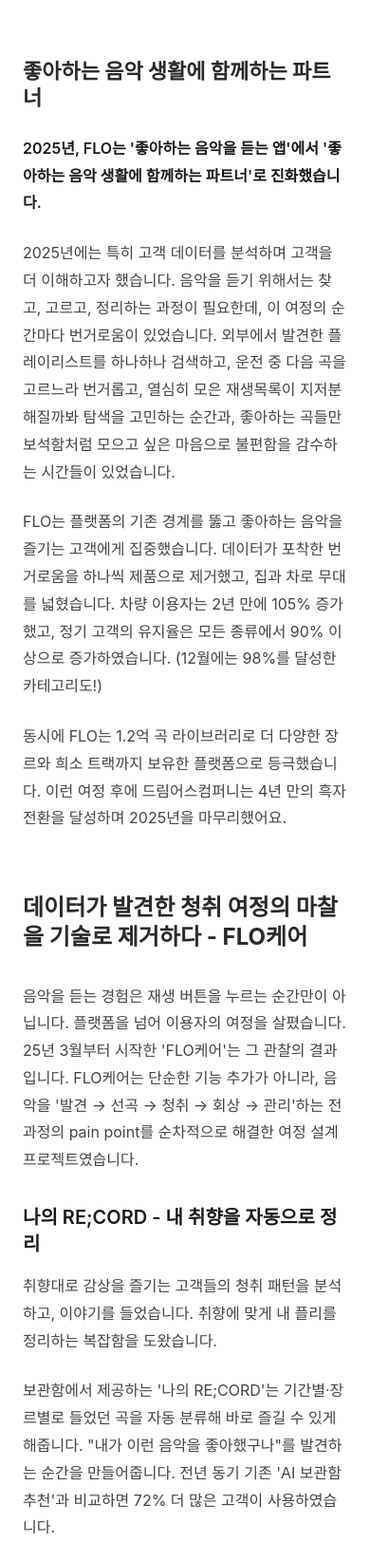
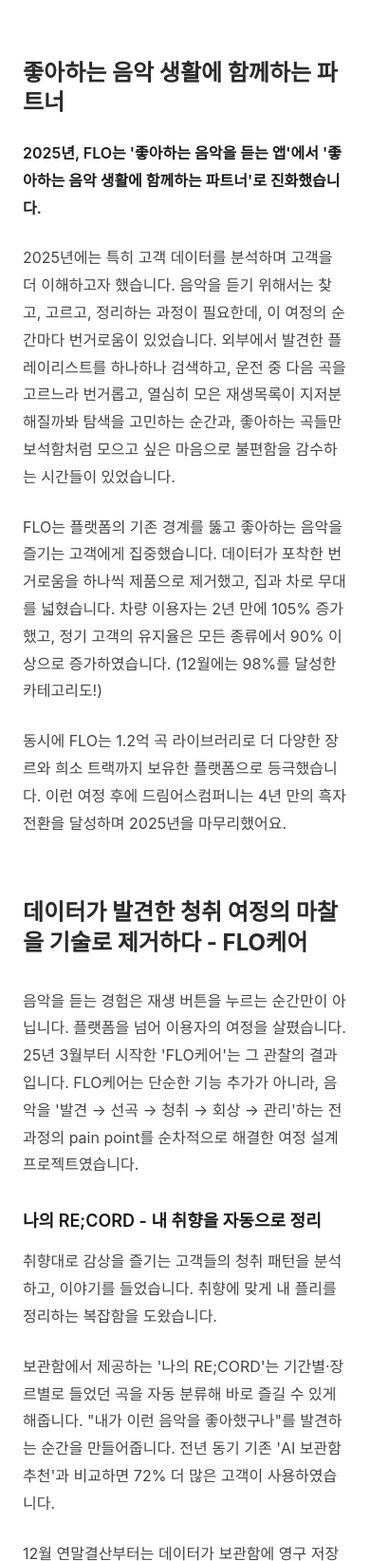
Before and after one commit to mandymjk-prod/FLOproduct2025, a plain HTML site: page index.html in a window 390 px wide. Shown: the part 348-1992 px from the top of the page at 95% size. Drawn offline with Linux system fonts and the light colour scheme.

Commit message:
Add files via upload

```diff
--- a/index.html
+++ b/index.html
@@ -142,7 +142,7 @@
             }
 
             h2 {
-                font-size: 30px;
+                font-size: 32px;
             }
 
             h3 {
@@ -167,11 +167,11 @@
             }
 
             h2 {
-                font-size: 22px;
+                font-size: 24px;
             }
 
             h2:first-of-type {
-                margin-top: 45px;
+                margin-top: 40px;
                 /* 64px의 70% */
             }
 
@@ -180,7 +180,7 @@
             }
 
             h4 {
-                font-size: 20px;
+                font-size: 18px;
             }
 
             p {
```
